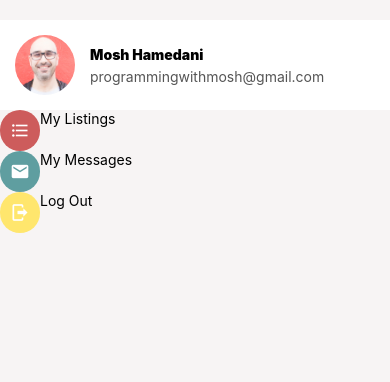
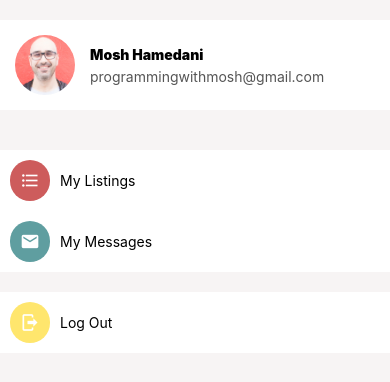
Before and after one commit to jgarcia4444/DoneWithItTutorial, a React Native app: screen / in a window 390 px wide. Shown: the top 382 px of the page. Built offline with nearby package versions, Linux system fonts and the light colour scheme; what react-native-status-bar-height would draw is missing.

Commit message:
Account Options are now laid out properly.

```diff
--- a/app/components/AccountOption.js
+++ b/app/components/AccountOption.js
@@ -33,18 +33,24 @@ export default function AccountOption({title}) {
     return(
         <View style={styles.containerStyle}>
             {getIcon()}
-            <Text>{title}</Text>
+            <Text style={styles.titleStyle}>{title}</Text>
         </View>
     )
 }
 
 const styles = StyleSheet.create({
     containerStyle: {
+        backgroundColor: '#ffffff',
         width: '100%',
-        flexDirection: 'row'
+        flexDirection: 'row',
+        padding: 10,
+        alignItems: 'center'
     },
     iconWrapper: {
         padding: 10,
         borderRadius: 25
+    },
+    titleStyle: {
+        marginLeft: 10
     }
 })
--- a/app/screens/MyAccountScreen.js
+++ b/app/screens/MyAccountScreen.js
@@ -8,27 +8,32 @@ import AccountOption from '../components/AccountOption';
 export default function MyAccountScreen() {
 
 
-    const styles = StyleSheet.create({
-        containerStyle: {
-            backgroundColor: Colors.gray,
-            flex: 1,
-            width: '100%',
-        }
-    })
+
 
     return (
         <SafeAreaView style={styles.containerStyle}>
             <AccountUserInfo />
-            <View>
+            <View style={styles.listingMessagesContainer}>
                 <AccountOption title={"My Listings"} />
                 <AccountOption title={"My Messages"} />
             </View>
-            <View>
+            <View style={styles.logoutContainer}>
                 <AccountOption title={"Log Out"}/>
             </View>
         </SafeAreaView>
     )
+}
 
-
-
-}
+const styles = StyleSheet.create({
+    containerStyle: {
+        backgroundColor: Colors.gray,
+        flex: 1,
+        width: '100%',
+    },
+    listingMessagesContainer: {
+        marginTop: 40
+    },
+    logoutContainer: {
+        marginTop: 20
+    },
+})
```
